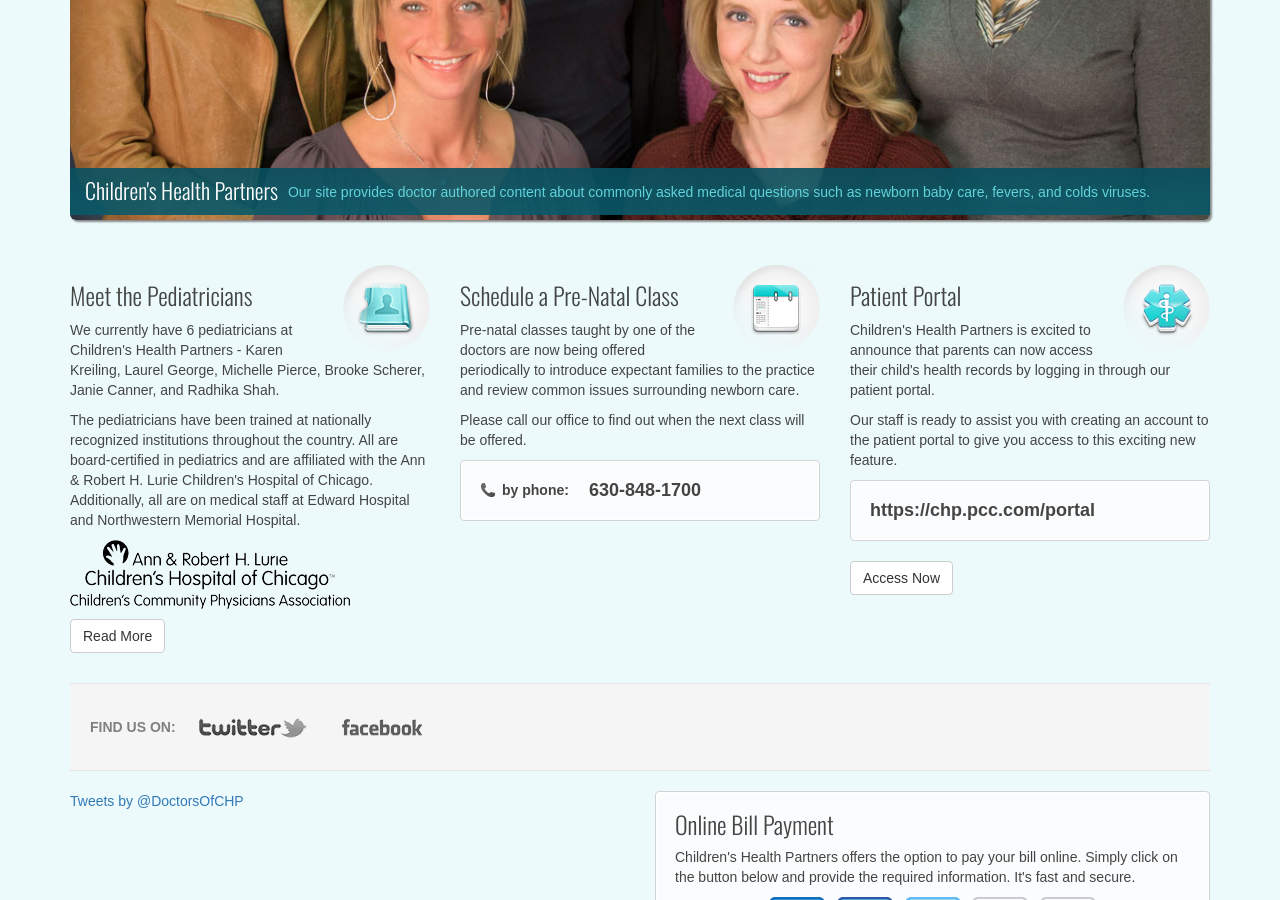
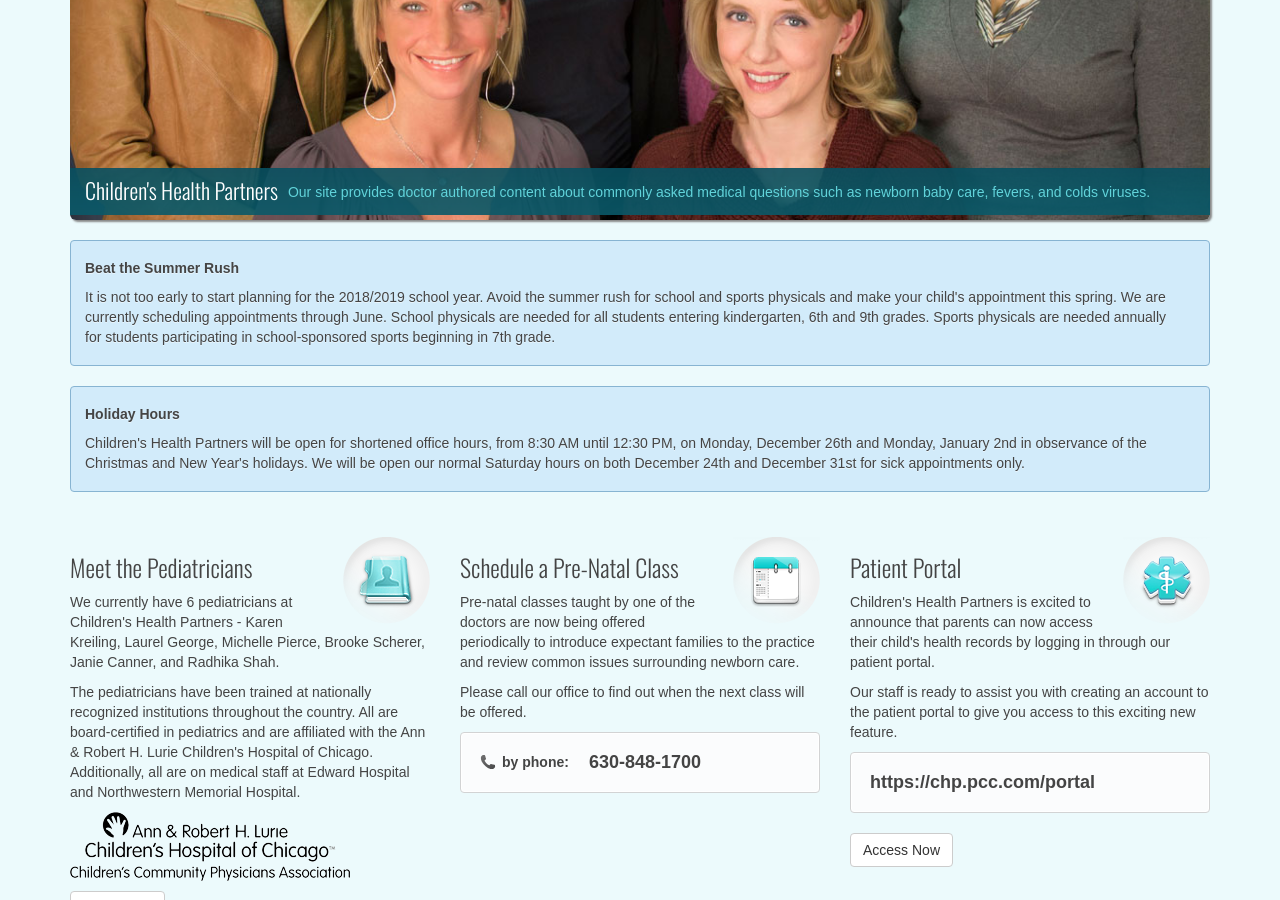
Before and after one commit to chpweb/web, a Jekyll site: the page built from index.html, in a window 1280 px wide and 900 px high, scrolled down 532 px. Built offline with Jekyll 4.4.1, drawn with Linux system fonts in a browser that asks for light colours; some web fonts are replaced; comment, search, counter and statistics services are not loaded.

Commit message:
Update index.html

```diff
--- a/index.html
+++ b/index.html
@@ -28,17 +28,17 @@
 			<a href="/vaccine-policy.html">read our updated policy</a> for full details.</p>
 	    </div>
 	 -->
-	<!--
+
 		<div class="home-info">
           	<h5>Beat the Summer Rush</h5>
-          	<p>It is not too early to start planning for the 2015/2016 school year.  Avoid the summer rush for school and sports physicals and make your child's appointment this spring.  We are currently scheduling appointments through May.  School physicals are needed for all students entering kindergarten, 6th and 9th grades.</p>
+          	<p>It is not too early to start planning for the 2018/2019 school year.  Avoid the summer rush for school and sports physicals and make your child's appointment this spring.  We are currently scheduling appointments through June.  School physicals are needed for all students entering kindergarten, 6th and 9th grades.  Sports physicals are needed annually for students participating in school-sponsored sports beginning in 7th grade.</p>
 		</div>
 
 		<div class="home-info">
           		<h5>Holiday Hours</h5>
           		<p>Children's Health Partners will be open for shortened office hours, from 8:30 AM until 12:30 PM, on Monday, December 26th and Monday, January 2nd in observance of the Christmas and New Year's holidays.  We will be open our normal Saturday hours on both December 24th and December 31st for sick appointments only.</p>
 		</div>
-	-->
+
 	<!--
 	<div class="home-info">
 		<h4>Flu Vaccines for 2017-2018 Season</h4>
```
